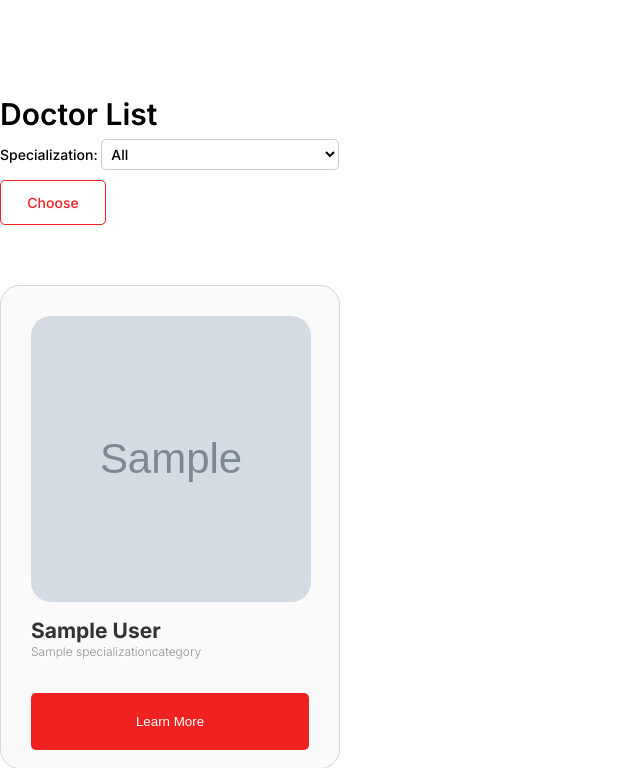
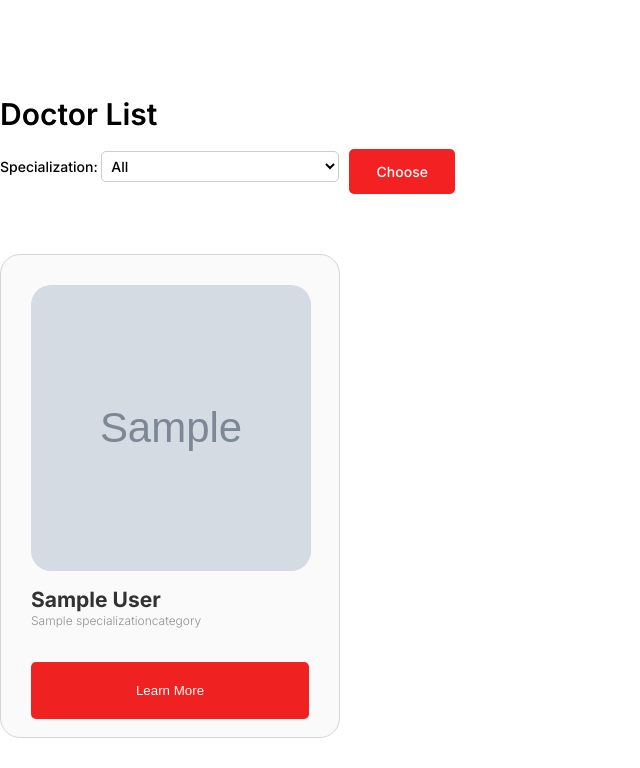
Before and after one commit to yaseliwanoff/mediconnect, a Django app: page /doctor-list/ in a window 1280 px wide; the page is wider, and only the part inside the window is pictured. Shown: the part 88-856 px from the top of that part, without its empty margins (0-640 px from the left). Run offline with Django 5.2, Linux system fonts and the light colour scheme; tables that the repository leaves empty hold one stand-in row (values such as "Sample post"); grey boxes marked "Sample" are stand-in pictures.

Commit message:
continue

```diff
--- a/main/static/main/css/main.css
+++ b/main/static/main/css/main.css
@@ -1079,12 +1079,57 @@ header {
 
 /* ----------------------------------------------- Лист докторов */
 
+.button {
+    margin-left: 10px;
+    cursor: pointer;
+    font-weight: 500;
+    font-family: "Inter";
+    transition: all .2s;
+    padding: 10px 20px;
+    border-radius: 5px;
+    border: 0;
+    background: rgb(240, 33, 33);
+    display: flex;
+    align-items: center;
+    font-size: 14px;
+    color: rgb(255, 255, 255);
+}
+
+.arr-1 path {
+    fill: rgb(255, 255, 255);
+}
+
+.button:hover {
+    background: rgb(214, 28, 28);
+}
+
+.button > svg {
+    width: 25px;
+    margin-left: 10px;
+    transition: transform .3s ease-in-out;
+}
+
+.button:hover svg {
+    transform: translateX(5px);
+}
+
+
 /* .filter {
     font-family: "Inter";
     font-weight: 400;
     color: rgb(144, 145, 145);
     width: 100px;
 } */
+
+.doctor__form {
+    display: flex;
+    align-items: center;
+}
+
+.doctor__list__button {
+    margin-left: 10px;
+    margin-right: auto;
+}
 
 label[for="id_specialization"] {
     font-family: "Inter";
@@ -1127,10 +1172,10 @@ select[id="id_specialization"] {
     padding: 13px 25px 14px 25px;
     box-sizing: border-box;
     border-radius: 5px;
-    border: 1px solid rgb(243, 33, 33);
-    background: rgb(255, 255, 255);
+    border: 0;
+    background: rgb(243, 33, 33);
 
-    color: rgb(243, 33, 33);
+    color: rgb(255, 255, 255);
     font-family: "Inter";
     font-size: 14px;
     font-weight: 500;
@@ -1146,7 +1191,7 @@ select[id="id_specialization"] {
     padding: 13px 25px 14px 25px;
     box-sizing: border-box;
     border-radius: 5px;
-    background: rgb(212, 30, 30);
+    background: rgb(199, 30, 30);
 
     color: rgb(255, 255, 255);
     font-family: "Inter";
```
Also changed, not shown: main/static/main/css/cursor.css (deleted, +0 -23 lines).
